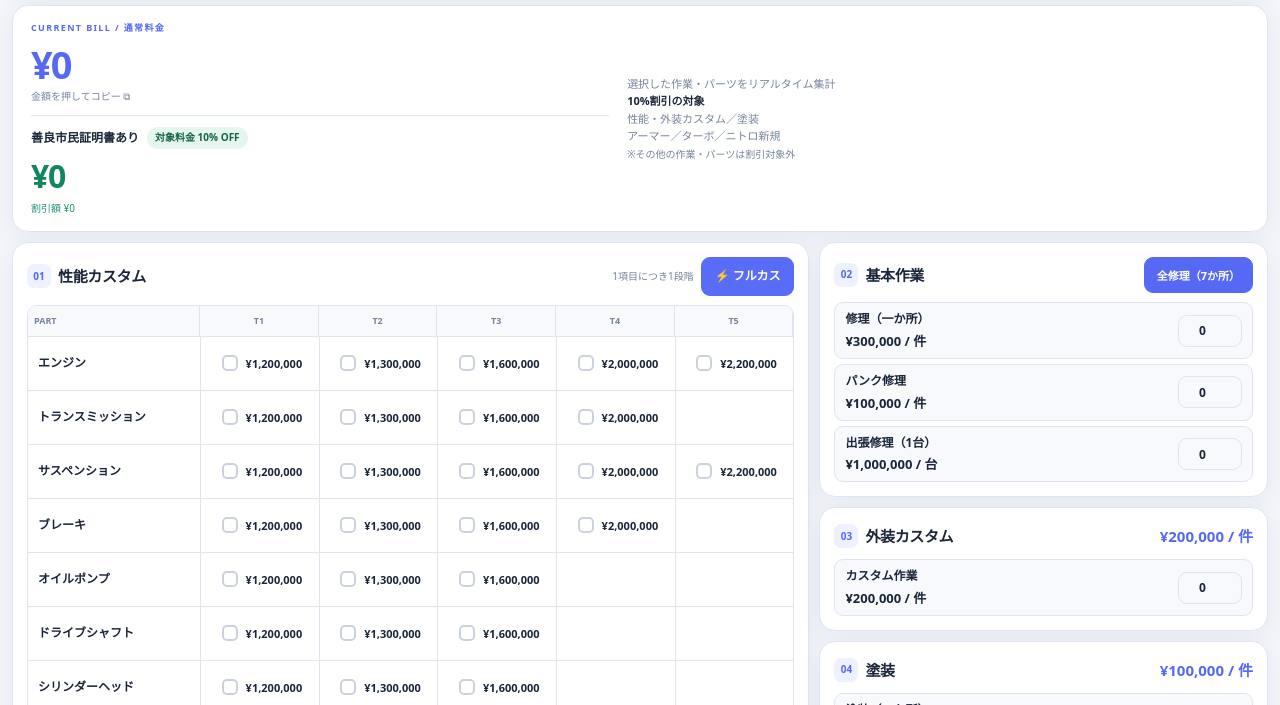
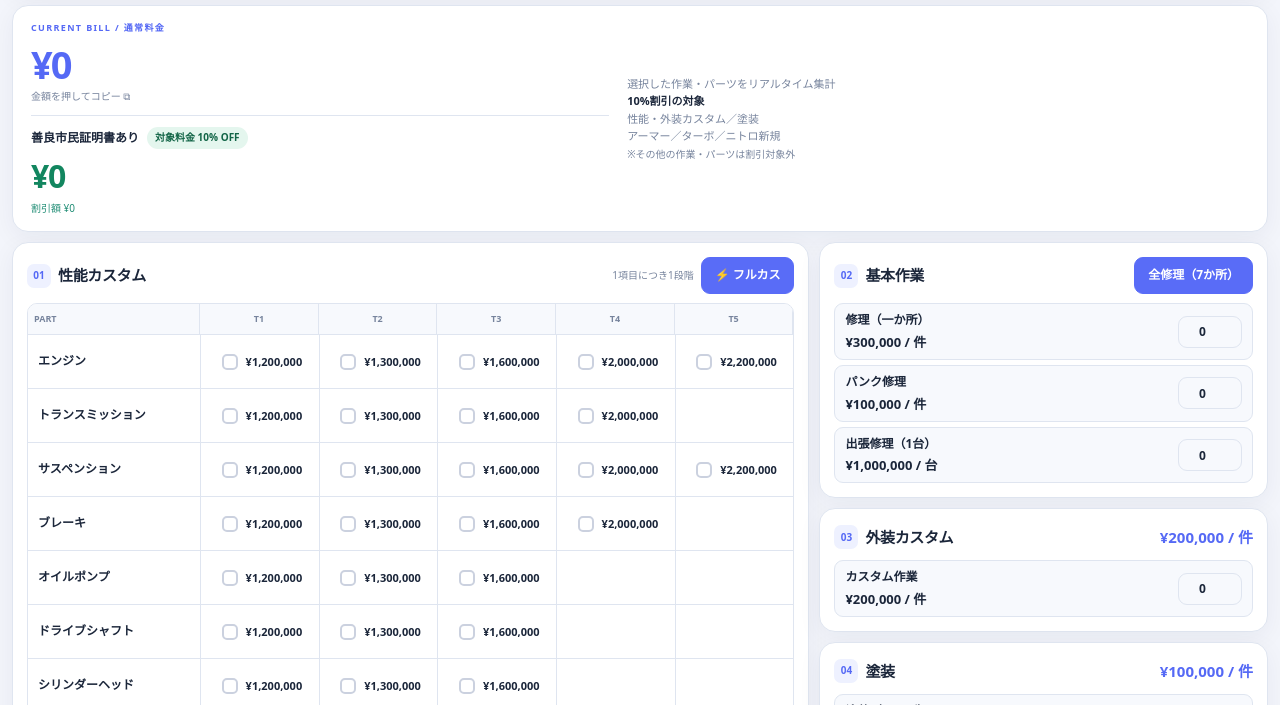
Before and after one commit to yuisiro7165/A1, a plain HTML site: page index.html in a window 1280 px wide. Shown: the part 95-800 px from the top of the page. Drawn offline with Linux system fonts and the light colour scheme.

Commit message:
Add files via upload

```diff
--- a/shared-ui.css
+++ b/shared-ui.css
@@ -218,3 +218,36 @@ body[data-pt-page="mechanic"] .summary{border-color:var(--line)}
  body[data-pt-page="guide"] .page-intro{padding:17px 14px}
  body[data-pt-page="color"] .summary-bar{padding:16px 12px}
 }
+
+
+/* Mechanic Desk: フルカスと全修理の通常ボタンを同じデザインにする。
+   選択中 (.is-active) は元の緑表示を維持する。 */
+body[data-pt-page="mechanic"] button.full-custom-btn,
+body[data-pt-page="mechanic"] button.full-repair-btn {
+  min-height:37px;
+  padding:9px 13px;
+  border-radius:9px;
+  font-size:12px;
+  font-weight:800;
+  line-height:1.2;
+  white-space:nowrap;
+}
+body[data-pt-page="mechanic"] button.full-custom-btn:not(.is-active),
+body[data-pt-page="mechanic"] button.full-repair-btn:not(.is-active) {
+  background:#596cf7;
+  border-color:#596cf7;
+  color:#fff;
+}
+body[data-pt-page="mechanic"] button.full-custom-btn:not(.is-active):hover,
+body[data-pt-page="mechanic"] button.full-repair-btn:not(.is-active):hover {
+  background:#4356de;
+  border-color:#4356de;
+  color:#fff;
+}
+@media (max-width:420px) {
+  body[data-pt-page="mechanic"] button.full-custom-btn,
+  body[data-pt-page="mechanic"] button.full-repair-btn {
+    font-size:11px;
+    padding:8px 10px;
+  }
+}
```
